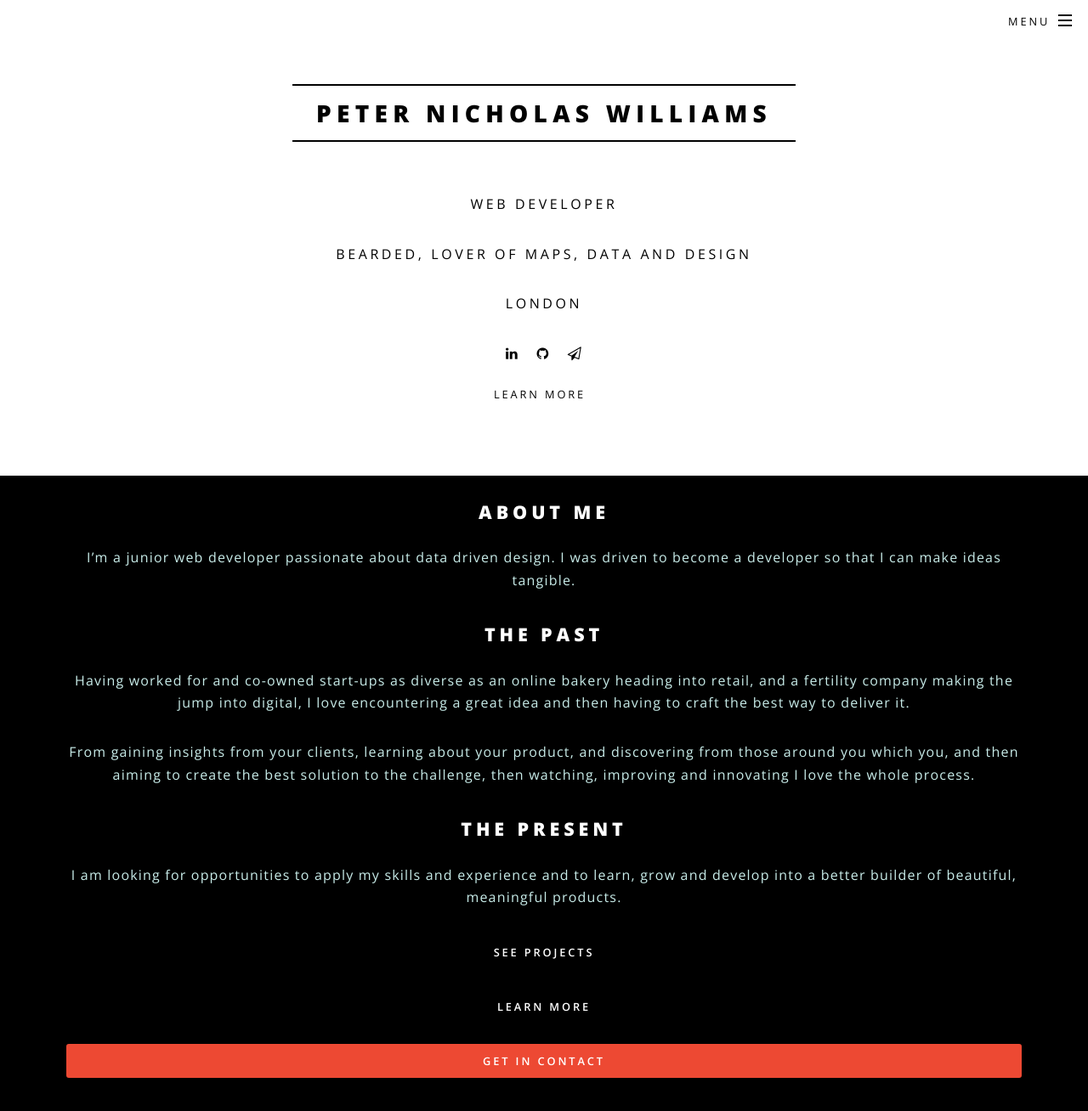
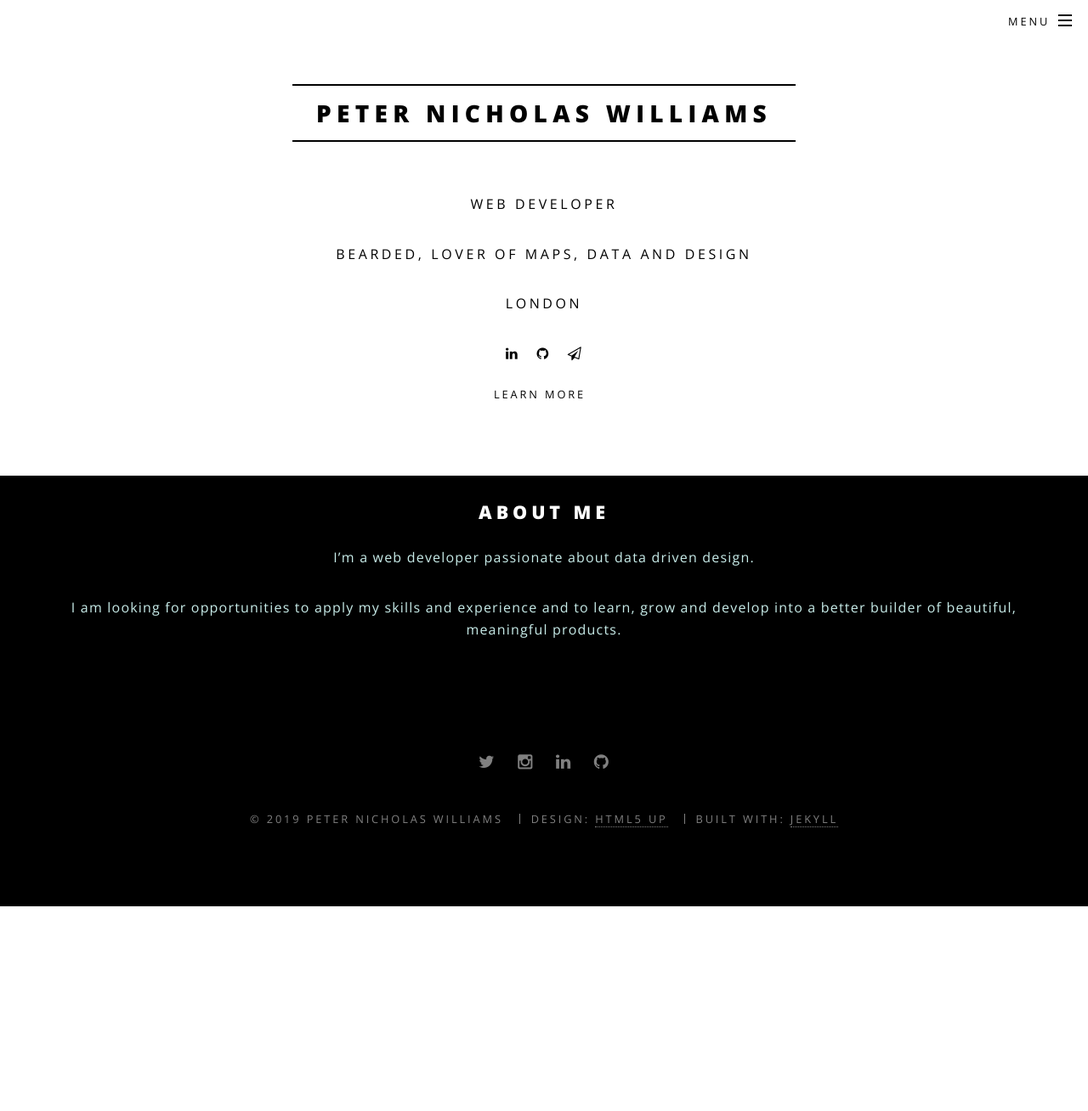
Before and after one commit to pedroeldiablo/pedroeldiablo.github.io, a Jekyll site: the page built from about.md, in a window 1280 px wide and 1400 px high. Shown: the top 1308 px of the window at 85% size. Built offline with Jekyll 4.4.1, drawn with Linux system fonts in a browser that asks for light colours.

Commit message:
copy updates

```diff
--- a/about.md
+++ b/about.md
@@ -31,113 +31,9 @@ permalink: /about/
 <section id="one" class="wrapper style1 special">
   <div class="inner">
     <h2>About Me</h2>
-      <!-- <header class="major">
-        <h2>About Me</h2>
-      </header> -->
-
-<p>I’m a  junior web developer passionate about data driven design. I was driven to become a developer so that I can make ideas tangible.</p>
-
-<p>
-
-<h2>The Past</h2>
-
-<p>Having worked for and co-owned start-ups as diverse as an online bakery heading into retail, and a fertility company making the jump into digital, I love encountering a great idea and then having to craft the best way to deliver it.</p>
-
-<p>From gaining insights from your clients, learning about your product, and discovering from those around you which you, and then aiming to create the best solution to the challenge, then watching, improving and innovating I love the whole process.</p>
-
-<h2>The Present</h2>
-
+<p>I’m a web developer passionate about data driven design.</p>
 
 <p>I am looking for opportunities to apply my skills and experience and to learn, grow and develop into a better builder of beautiful, meaningful products.</p>
 
-<!-- </div>
-</section> -->
-
-
-      <ul class="actions vertical">
-        <li><a href="/projects" class="button fit">See Projects</a></li>
-        <li><a href="/techstyling" class="button fit">Learn More</a></li>
-        <li><a href="/contact" class="button fit special">Get In Contact</a></li>
-      </ul>
-      <!-- <ul class="icons major">
-        <li><span class="icon fa-diamond major style1"><span class="label">Lorem</span></span></li>
-        <li><span class="icon fa-heart-o major style2"><span class="label">Ipsum</span></span></li>
-        <li><span class="icon fa-code major style3"><span class="label">Dolor</span></span></li>
-      </ul> -->
-
-
-<!-- Two -->
-  <!-- <section id="two" class="wrapper alt style2">
-    <section class="spotlight">
-      <div class="image"><img src="/images/pic01.jpg" alt="" /></div><div class="content">
-        <h2>Magna primis lobortis<br />
-        sed ullamcorper</h2>
-        <p>Aliquam ut ex ut augue consectetur interdum. Donec hendrerit imperdiet. Mauris eleifend fringilla nullam aenean mi ligula.</p>
-      </div>
-    </section>
-    <section class="spotlight">
-      <div class="image"><img src="/images/pic02.jpg" alt="" /></div><div class="content">
-        <h2>Tortor dolore feugiat<br />
-        elementum magna</h2>
-        <p>Aliquam ut ex ut augue consectetur interdum. Donec hendrerit imperdiet. Mauris eleifend fringilla nullam aenean mi ligula.</p>
-      </div>
-    </section>
-    <section class="spotlight">
-      <div class="image"><img src="/images/pic03.jpg" alt="" /></div><div class="content">
-        <h2>Augue eleifend aliquet<br />
-        sed condimentum</h2>
-        <p>Aliquam ut ex ut augue consectetur interdum. Donec hendrerit imperdiet. Mauris eleifend fringilla nullam aenean mi ligula.</p>
-      </div>
-    </section>
-  </section> -->
-
-<!-- Three -->
-  <!-- <section id="three" class="wrapper style3 special">
-    <div class="inner">
-      <header class="major">
-        <h2>Accumsan mus tortor nunc aliquet</h2>
-        <p>Aliquam ut ex ut augue consectetur interdum. Donec amet imperdiet eleifend<br />
-        fringilla tincidunt. Nullam dui leo Aenean mi ligula, rhoncus ullamcorper.</p>
-      </header>
-      <ul class="features">
-        <li class="icon fa-paper-plane-o">
-          <h3>Arcu accumsan</h3>
-          <p>Augue consectetur sed interdum imperdiet et ipsum. Mauris lorem tincidunt nullam amet leo Aenean ligula consequat consequat.</p>
-        </li>
-        <li class="icon fa-laptop">
-          <h3>Ac Augue Eget</h3>
-          <p>Augue consectetur sed interdum imperdiet et ipsum. Mauris lorem tincidunt nullam amet leo Aenean ligula consequat consequat.</p>
-        </li>
-        <li class="icon fa-code">
-          <h3>Mus Scelerisque</h3>
-          <p>Augue consectetur sed interdum imperdiet et ipsum. Mauris lorem tincidunt nullam amet leo Aenean ligula consequat consequat.</p>
-        </li>
-        <li class="icon fa-headphones">
-          <h3>Mauris Imperdiet</h3>
-          <p>Augue consectetur sed interdum imperdiet et ipsum. Mauris lorem tincidunt nullam amet leo Aenean ligula consequat consequat.</p>
-        </li>
-        <li class="icon fa-heart-o">
-          <h3>Aenean Primis</h3>
-          <p>Augue consectetur sed interdum imperdiet et ipsum. Mauris lorem tincidunt nullam amet leo Aenean ligula consequat consequat.</p>
-        </li>
-        <li class="icon fa-flag-o">
-          <h3>Tortor Ut</h3>
-          <p>Augue consectetur sed interdum imperdiet et ipsum. Mauris lorem tincidunt nullam amet leo Aenean ligula consequat consequat.</p>
-        </li>
-      </ul>
-    </div>
-  </section> -->
-
-<!-- CTA -->
-  <!-- <section id="cta" class="wrapper style4">
-    <div class="inner">
-      <header>
-        <h2>Arcue ut vel commodo</h2>
-        <p>Aliquam ut ex ut augue consectetur interdum endrerit imperdiet amet eleifend fringilla.</p>
-      </header>
-      <ul class="actions vertical">
-        <li><a href="#" class="button fit special">Activate</a></li>
-        <li><a href="#" class="button fit">Learn More</a></li>
-      </ul>
-    </div>
-  </section> -->
+</div>
+</section>
```
Also changed, not shown: techstyling.md (+1 -1 lines), 4 other files.
